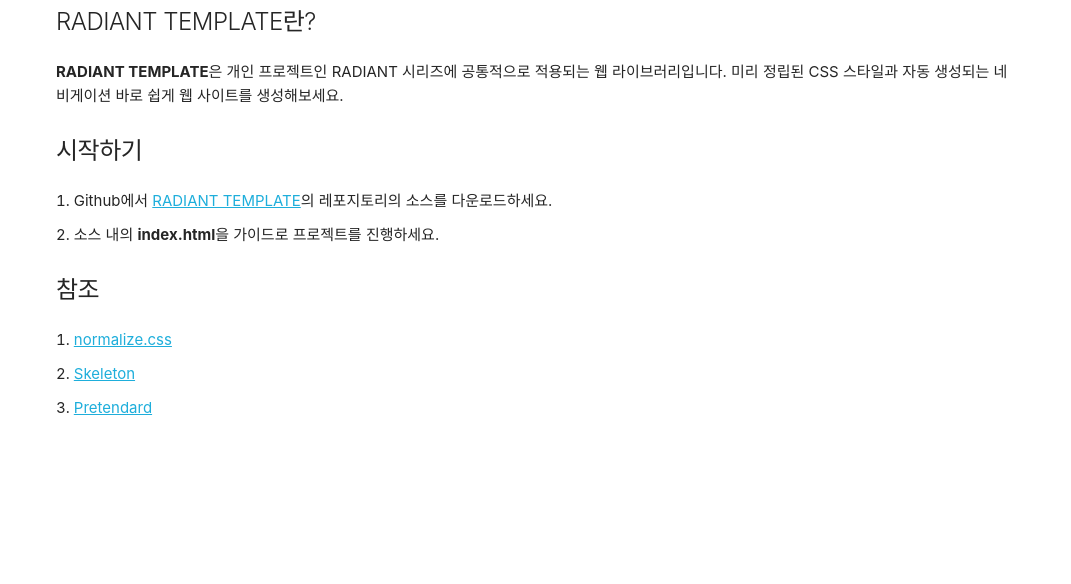
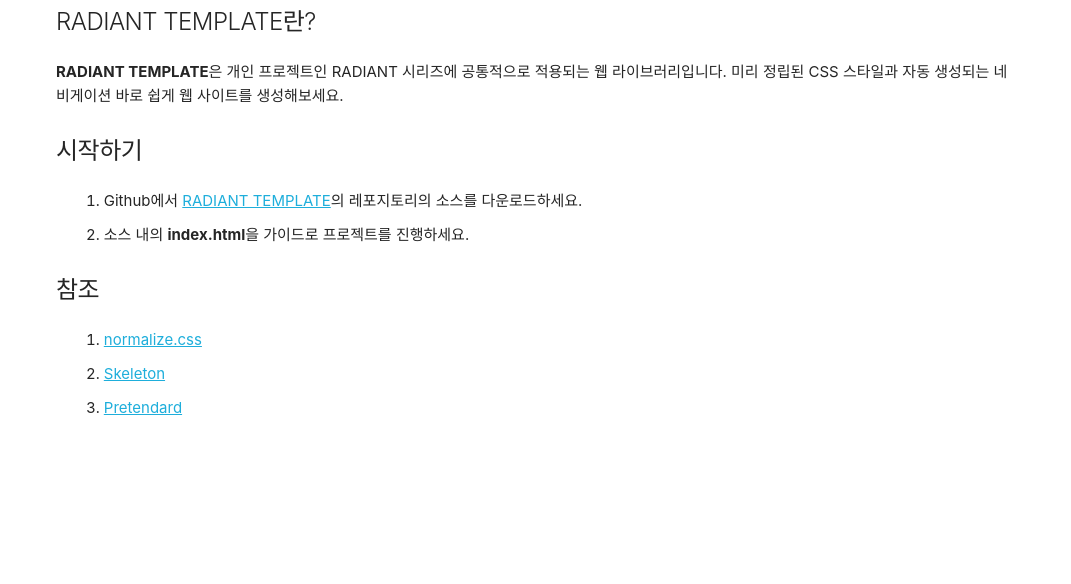
Before and after one commit to radiantbeing/radiant-template, a website: page index.html in a window 1280 px wide. Shown: the part 216-800 px from the top of the page, without its empty margins (104-1175 px from the left). Drawn offline with nearby package versions, Linux system fonts and the light colour scheme; a web font is replaced by a local one.

Commit message:
chore: 패딩 추가

```diff
--- a/radiant_assets/css/style.css
+++ b/radiant_assets/css/style.css
@@ -2,12 +2,16 @@
 @import url("https://cdnjs.cloudflare.com/ajax/libs/skeleton/2.0.4/skeleton.css");
 @import url("https://cdn.jsdelivr.net/gh/orioncactus/pretendard/dist/web/static/pretendard-dynamic-subset.css");
 
-/* Override body of Skeleton */
+/* Override Skeleton */
 body {
   font-family: Pretendard, -apple-system, BlinkMacSystemFont, system-ui, Roboto,
     "Helvetica Neue", "Segoe UI", "Apple SD Gothic Neo", "Noto Sans KR",
     "Malgun Gothic", "Apple Color Emoji", "Segoe UI Emoji", "Segoe UI Symbol",
     sans-serif;
+}
+ul,
+ol {
+  padding-left: 3rem;
 }
 
 /* Variables according to Dark Mode  */
```
